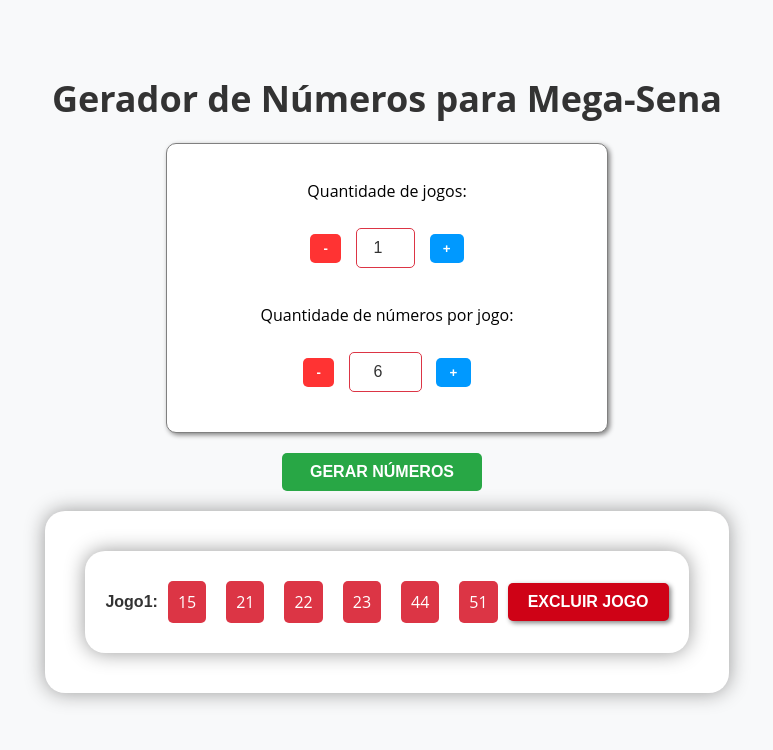
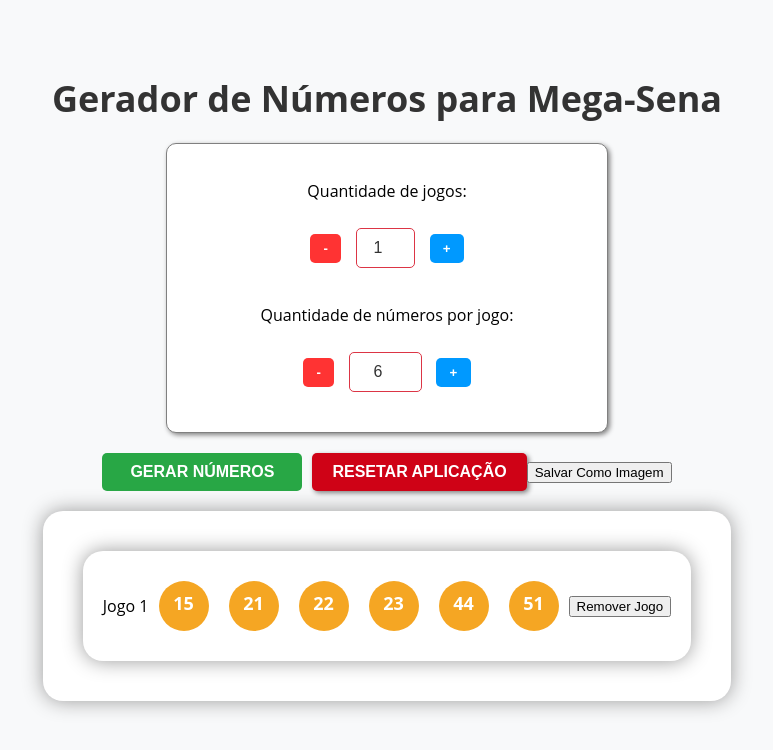
Before and after one commit to DanielCastroAlves/megaSenaGeneration, a React (Create React App) app: page / in a window 1280 px wide. Both pictures are taken after a click on the button "GERAR NÚMEROS". Shown: the top 750 px of the page, without its empty margins (253-1026 px from the left). Built offline with nearby package versions, Linux system fonts and the light colour scheme.

Commit message:
opcao de resetar ou salvar jogos

```diff
--- a/package.json
+++ b/package.json
@@ -6,6 +6,7 @@
     "@testing-library/jest-dom": "^5.16.5",
     "@testing-library/react": "^13.4.0",
     "@testing-library/user-event": "^13.5.0",
+    "html2canvas": "^1.4.1",
     "react": "^18.2.0",
     "react-dom": "^18.2.0",
     "react-scripts": "5.0.1",
--- a/src/App.css
+++ b/src/App.css
@@ -200,12 +200,16 @@
 .number {
   display: inline-block;
   padding: 10px;
-  font-size: 16px;
-  background-color: #dc3545;
+  font-size: 18px;
+  background-color: #f5a623;
   color: #fff;
-  border-radius: 5px;
+  border-radius: 50%;
+  width: 30px;
+  height: 30px;
+  text-align: center;
+  font-weight: bold;
   margin: 10px;
-}
+  }
 
 @media (max-width: 576px) {
   .container {
--- a/src/App.js
+++ b/src/App.js
@@ -1,4 +1,5 @@
 import React, { useState } from "react";
+import html2canvas from "html2canvas";
 import "./App.css";
 
 const App = () => {
@@ -30,14 +31,42 @@
     setQuantityGames(quantityGames - 1);
   };
 
+  const saveAsImage = () => {
+    html2canvas(document.querySelector(".numbers"), {
+      backgroundColor: null,
+      allowTaint: true,
+    }).then((canvas) => {
+      let a = document.createElement("a");
+      a.href = canvas.toDataURL("image/jpeg");
+      a.download = "megagames.jpeg";
+      a.click();
+    });
+  };
+
+  const resetApplication = () => {
+    setNumbers([]);
+    setQuantityGames(1);
+    setQuantityNumbers(6);
+  };
+
   return (
     <div className="container">
       <h1 className="title">Gerador de Números para Mega-Sena</h1>
       <div className="form">
         <div>
           <p> Quantidade de jogos:</p>
-
-        <button className="decrease-button" onClick={() => setQuantityGames(quantityGames - 1)}>
+          <button
+            className="decrease-button"
+            onClick={() => {
+              if (quantityGames - 1 >= 1 && quantityGames - 1 <= 15) {
+                setQuantityGames(quantityGames - 1);
+              } else {
+                alert(
+                  "Valor inválido, o número de jogos deve ser entre 1 e 15"
+                );
+              }
+            }}
+          >
             -
           </button>
           <input
@@ -47,17 +76,34 @@
             max="15"
             onChange={(e) => setQuantityGames(e.target.value)}
           />
-   <button className="increase-button" onClick={() => setQuantityGames(quantityGames + 1)}>
+          <button
+            className="increase-button"
+            onClick={() => {
+              if (quantityGames + 1 >= 1 && quantityGames + 1 <= 15) {
+                setQuantityGames(quantityGames + 1);
+              } else {
+                alert(
+                  "Valor inválido, o número de jogos deve ser entre 1 e 15");
+                }
+                }}
+                >
                 +
                 </button>
-
                 </div>
                 <div>
-  <p>
-  Quantidade de números por jogo:
-  </p>
-
-  <button className="decrease-button" onClick={() => setQuantityNumbers(quantityNumbers - 1)}>
+                <p>Quantidade de números por jogo:</p>
+                <button
+                className="decrease-button"
+                onClick={() => {
+                if (quantityNumbers - 1 >= 6 && quantityNumbers - 1 <= 15) {
+                setQuantityNumbers(quantityNumbers - 1);
+                } else {
+                alert(
+                "Valor inválido, a quantidade de números por jogo deve ser entre 6 e 15"
+                );
+                }
+                }}
+                >
                 -
                 </button>
                 <input
@@ -67,35 +113,47 @@
                 max="15"
                 onChange={(e) => setQuantityNumbers(e.target.value)}
                 />
-   <button className="increase-button" onClick={() => setQuantityNumbers(quantityNumbers + 1)}>
+                <button
+                className="increase-button"
+                onClick={() => {
+                if (quantityNumbers + 1 >= 6 && quantityNumbers + 1 <= 15) {
+                setQuantityNumbers(quantityNumbers + 1);
+                } else {
+                alert(
+                "Valor inválido, a quantidade de números por jogo deve ser entre 6 e 15"
+                );
+                }
+                }}
+                >
                 +
                 </button>
-
                 </div>
-
                 </div>
-      <div className="container-buttons">
-
+                <div className="buttons">
                 <button className="generate-button" onClick={generateNumbers}>
                 Gerar Números
                 </button>
+                <button className="remove-button" onClick={resetApplication}>
+                Resetar Aplicação
+                </button>
+                <button className="save-button" onClick={saveAsImage}>
+                Salvar Como Imagem
+                </button>
                 </div>
                 <div className="numbers">
-        {numbers.map((numberArray, index) => (
+                {numbers.map((game, index) => (
                 <div className="game" key={index}>
-            <div>
-              <p>Jogo{index + 1}:</p>
+                <div className="game-title">Jogo {index + 1}</div>
+                {game.map((number) => (
+                <div className="number" key={number}>
+                {number}
                 </div>
-            <div>
-              {numberArray.map((number) => (
-                <span className="number" key={number}>
-                  {number}
-                </span>
                 ))}
-            </div>
-
-            <button className="remove-button" onClick={() => removeGame(index)}>
-              Excluir jogo
+                <button
+                className="remove-game-button"
+                onClick={() => removeGame(index)}
+                >
+                Remover Jogo
                 </button>
                 </div>
                 ))}
```
Also changed, not shown: 1 other file (tests, documents, lock files or other folders). Lines whose indentation alone changed are shown as unchanged.
